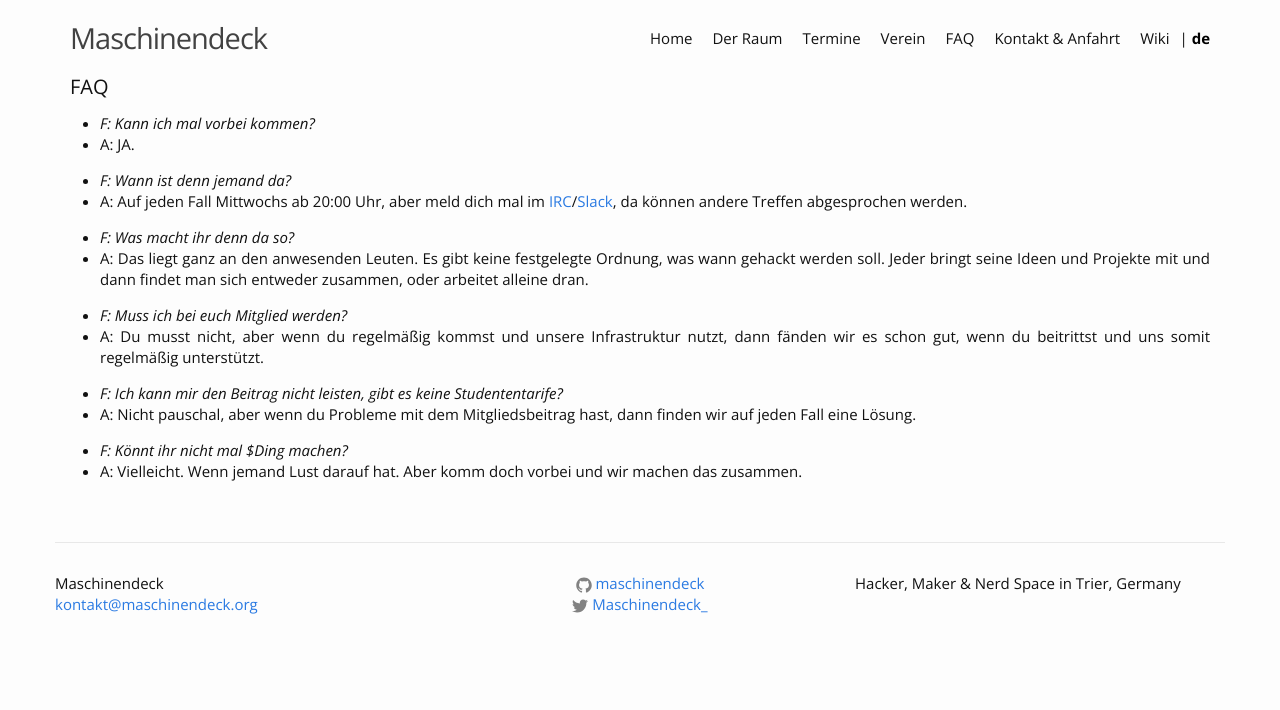
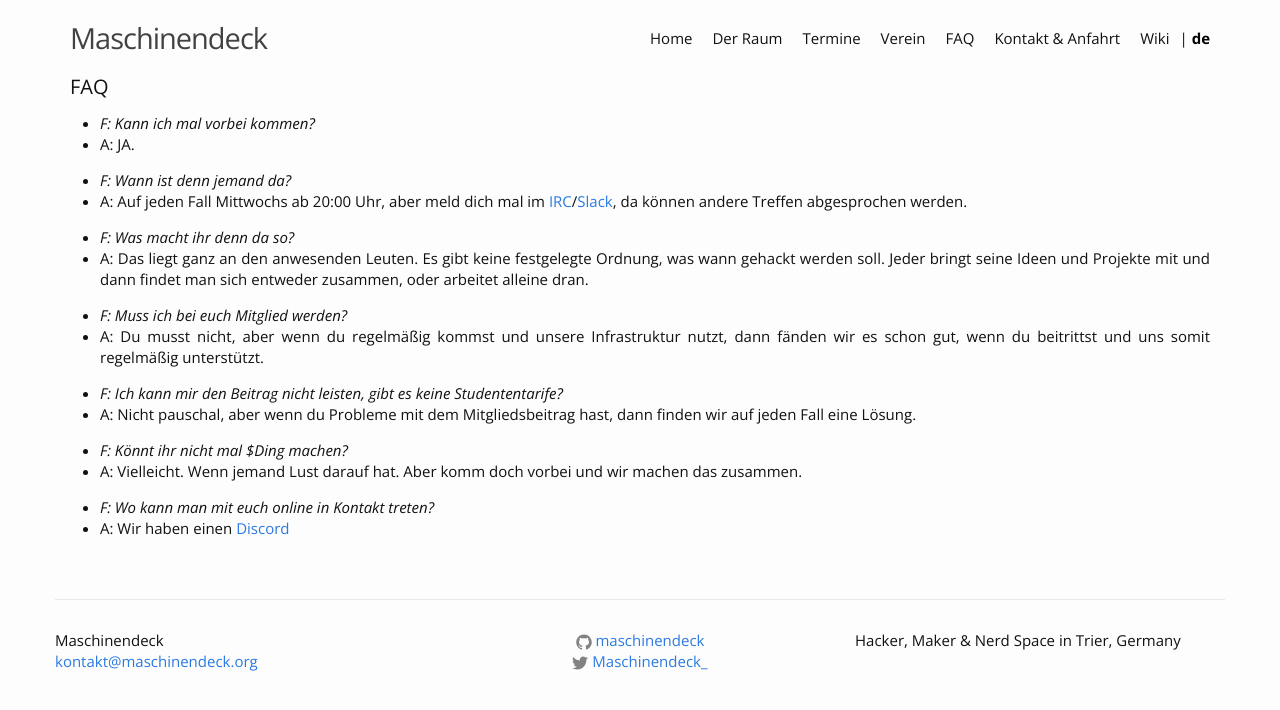
Before and after one commit to maschinendeck/maschinendeck.github.io, a Jekyll site: the page built from faq.md, in a window 1280 px wide. Shown: the top 710 px of the page. Built offline with Jekyll 4.4.1, drawn with Linux system fonts in a browser that asks for light colours.

Commit message:
added discord invite link

```diff
--- a/faq.md
+++ b/faq.md
@@ -25,3 +25,6 @@ ref: faq
 
 * *F: Könnt ihr nicht mal $Ding machen?*
 * A: Vielleicht. Wenn jemand Lust darauf hat. Aber komm doch vorbei und wir machen das zusammen.
+
+* *F: Wo kann man mit euch online in Kontakt treten?*
+* A: Wir haben einen <a href="https:/discord.gg/e5xYxA8">Discord</a>
```
